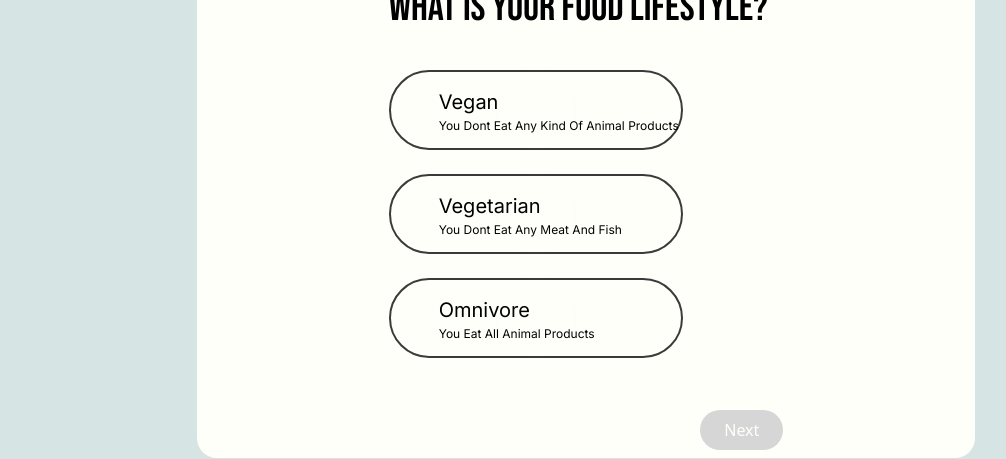
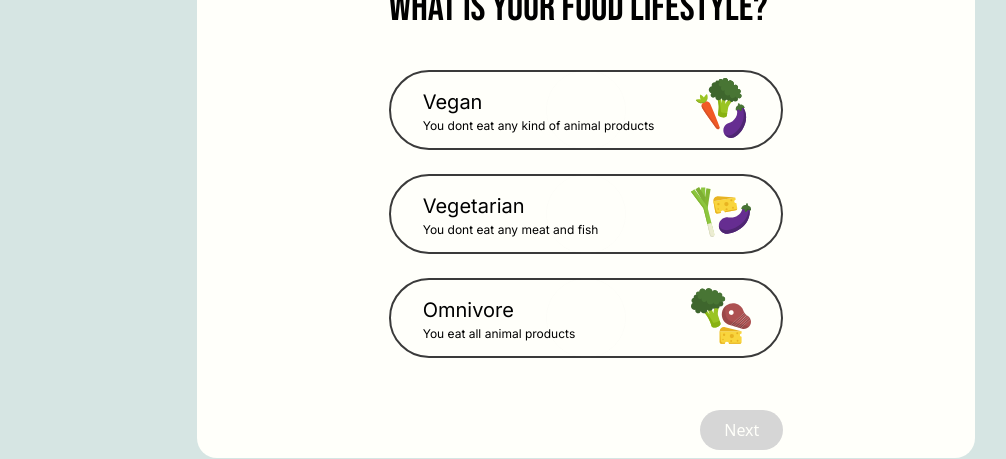
Before and after one commit to fichtnerma/Tastyplan, a Next.js app in the folder frontend/: page /setup in a window 1280 px wide. Shown: the part 278-737 px from the top of the page, without its empty margins (54-1060 px from the left). Built offline with nearby package versions, Linux system fonts and the light colour scheme; no server answers.

Commit message:
added icons

```diff
--- a/frontend/src/components/FoodLifestyle/FoodLifestyle.module.scss
+++ b/frontend/src/components/FoodLifestyle/FoodLifestyle.module.scss
@@ -10,7 +10,6 @@
     display: block;
     flex-direction: column;
     align-items: left;
-    margin-right: 100px;
     width: 100%;
 
     .choiceWrapper {
@@ -54,7 +53,7 @@
 
     label {
         display: flex;
-        justify-content: center;
+        justify-content: left;
         align-items: center;
         border: 2px solid var(--gray-dark);
         border-radius: 50px;
@@ -64,9 +63,8 @@
         /* 18px */
         line-height: 1.75rem;
         /* 28px */
-        text-transform: capitalize;
         // color: var(--gray-dark);
-        padding-left: 3rem;
+        padding-left: 2rem;
     }
 
     input[type='radio']:checked + label,
--- a/frontend/src/components/FoodLifestyle/FoodLifestyle.tsx
+++ b/frontend/src/components/FoodLifestyle/FoodLifestyle.tsx
@@ -1,5 +1,6 @@
 import React, { useState } from 'react';
 import styles from '../FoodLifestyle/FoodLifestyle.module.scss';
+import Icon from '@components/Icon/Icon';
 
 type OnNextFunction = () => void;
 type OnChoiceFunction = (choice: string) => void;
@@ -10,12 +11,11 @@ interface FoodLifestyleProps {
 }
 export default function FoodLifestyle({ onNext, onChoice, formOfDiet }: FoodLifestyleProps) {
     const preferences = [
-        { food: 'vegan', description: 'You dont eat any kind of animal products' },
-        { food: 'vegetarian', description: 'You dont eat any meat and fish' },
-        { food: 'omnivore', description: 'You eat all animal products' },
-        { food: 'flexitarian', description: 'You rarely eat all animal products' },
-        { food: 'pescetarian', description: 'You only eat fish from all animal products' }
-
+        { food: 'vegan', description: 'You dont eat any kind of animal products', icon: 'Vegan-color' },
+        { food: 'vegetarian', description: 'You dont eat any meat and fish', icon: 'Vegetarisch-color' },
+        { food: 'omnivore', description: 'You eat all animal products', icon: 'Omnivor-color' },
+        { food: 'flexitarian', description: 'You rarely eat all animal products', icon: 'Flexitarisch-color' },
+        { food: 'pescetarian', description: 'You only eat fish from all animal products', icon: 'Pescetarisch-color' },
     ];
 
     const [selection, setSelection] = useState(formOfDiet);
@@ -48,9 +48,12 @@ export default function FoodLifestyle({ onNext, onChoice, formOfDiet }: FoodLife
                                 onChange={onChoiceChange}
                             />
                             <label htmlFor={preference.food}>
-                                <p className="absolute min-w-full pb-4 pl-6">{preference.food}</p>
-                                <p className="text-xs min-w-full pt-8">{preference.description}</p>
+                                <p className="absolute pb-4 capitalize">{preference.food}</p>
+                                <p className="text-xs pt-8">{preference.description}</p>
                             </label>
+                            <div className="absolute right-0 pr-8 pt-2 z-[90]">
+                                <Icon size={60} icon={preference.icon}></Icon>
+                            </div>
                         </div>
                     ))}
                 </div>
```
Also changed, not shown: 1 other file (tests, documents, lock files or other folders).
